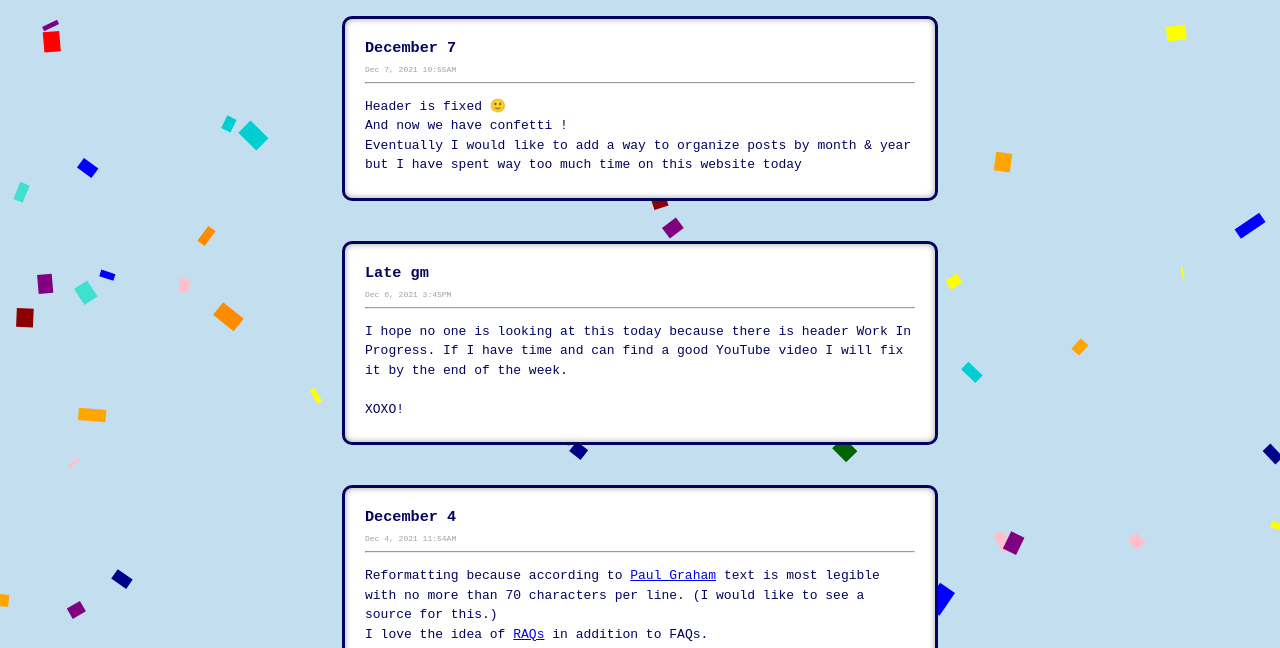
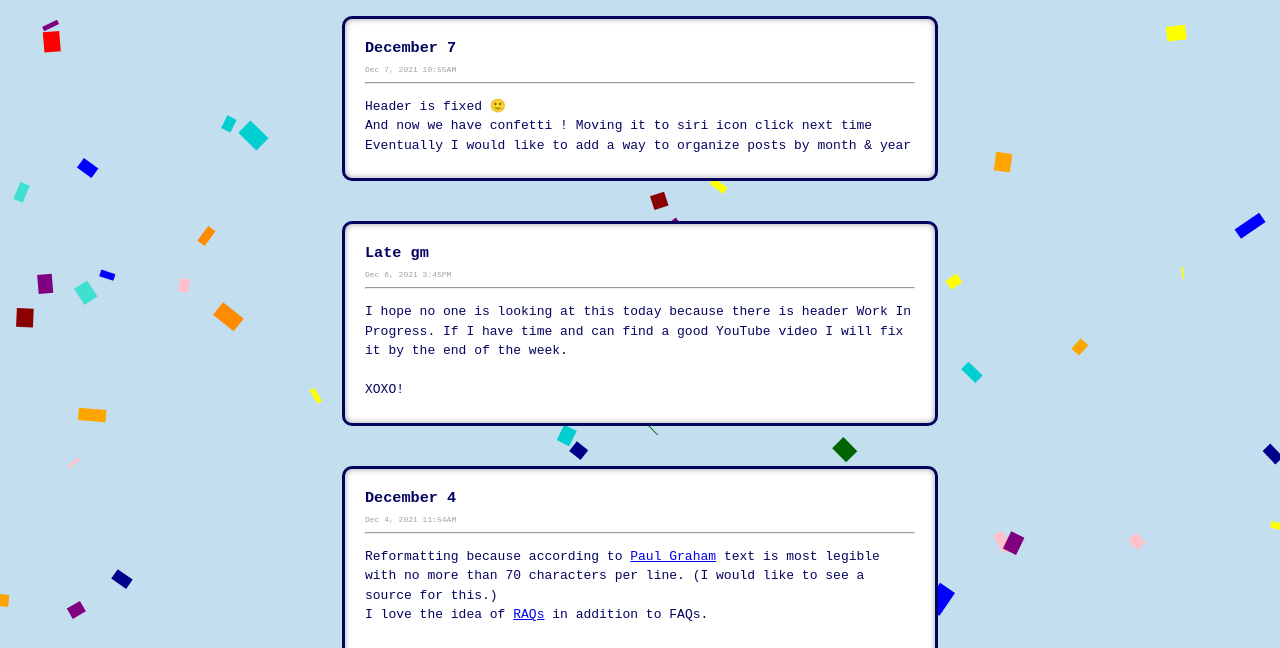
Before and after one commit to ciaraw897/siris.world, a plain HTML site: page index.html in a window 1280 px wide. Shown: the part 152-800 px from the top of the page. Drawn offline with Linux system fonts and the light colour scheme; a web font is replaced by a local one.

Commit message:
siri's world progress to date

```diff
--- a/index.html
+++ b/index.html
@@ -38,8 +38,8 @@
       <hr/>
       <p class="postcontent">
       Header is fixed &#128578;<br>
-      And now we have confetti !<br>
-      Eventually I would like to add a way to organize posts by month & year but I have spent way too much time on this website today
+      And now we have confetti ! Moving it to siri icon click next time<br>
+      Eventually I would like to add a way to organize posts by month & year
       </p>
     </article>
 
```
